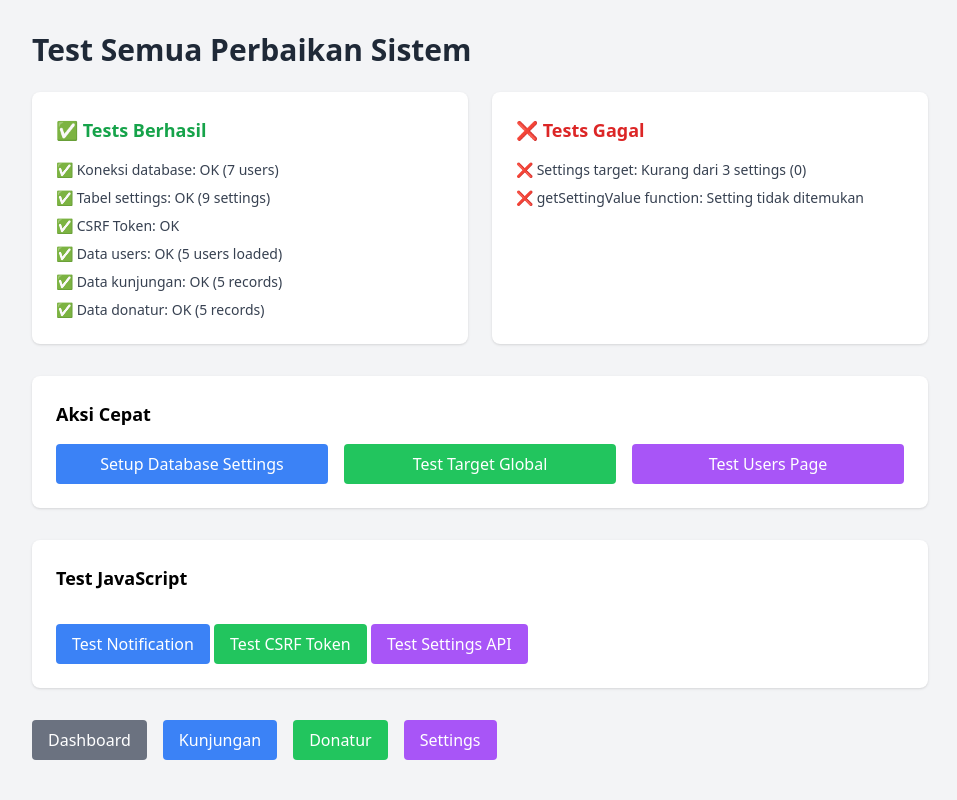
After one commit to ajibayu590/fundraising_php, a PHP site: page /test_all_fixes.php in a window 1280 px wide. The commit adds this page. Shown: the whole page, without its empty margins (160-1117 px from the left). Run offline with PHP 8.4, Linux system fonts and the light colour scheme; a user stored in the database is signed in; data comes from the database, SQL or seed files in the repository; some libraries are stand-ins or nearby versions.

Commit message:
Add global notification, charts script, and comprehensive system fixes
Co-authored-by: oppaipin <oppaipin@killua.cloud>

```diff
--- a/target.php
+++ b/target.php
@@ -145,5 +145,6 @@ $sidebarFile = ($user['role'] == 'admin') ? 'sidebar-admin.php' : 'sidebar-user.
     <script src="js/data.js"></script>
     <script src="js/ui.js"></script>
     <script src="js/app.js"></script>
+    <script src="js/charts.js"></script>
 </body>
 </html>
--- /dev/null
+++ b/test_all_fixes.php
@@ -0,0 +1,253 @@
+<?php
+session_start();
+require_once 'config.php';
+
+// Check if user is logged in
+if (!isset($_SESSION['user_id'])) {
+    echo "Silakan login terlebih dahulu";
+    exit;
+}
+
+$tests = [];
+$errors = [];
+
+// Test 1: Database Connection
+try {
+    $stmt = $pdo->query("SELECT COUNT(*) FROM users");
+    $userCount = $stmt->fetchColumn();
+    $tests[] = "✅ Koneksi database: OK ($userCount users)";
+} catch (Exception $e) {
+    $errors[] = "❌ Koneksi database: " . $e->getMessage();
+}
+
+// Test 2: Settings Table
+try {
+    $stmt = $pdo->query("SELECT COUNT(*) FROM settings");
+    $settingsCount = $stmt->fetchColumn();
+    $tests[] = "✅ Tabel settings: OK ($settingsCount settings)";
+} catch (Exception $e) {
+    $errors[] = "❌ Tabel settings: " . $e->getMessage();
+}
+
+// Test 3: Required Settings
+try {
+    $stmt = $pdo->prepare("SELECT setting_key, setting_value FROM settings WHERE setting_key IN ('target_global', 'target_donasi', 'target_donatur_baru')");
+    $stmt->execute();
+    $settings = $stmt->fetchAll(PDO::FETCH_ASSOC);
+
+    if (count($settings) >= 3) {
+        $tests[] = "✅ Settings target: OK (" . count($settings) . " settings)";
+    } else {
+        $errors[] = "❌ Settings target: Kurang dari 3 settings (" . count($settings) . ")";
+    }
+} catch (Exception $e) {
+    $errors[] = "❌ Settings target: " . $e->getMessage();
+}
+
+// Test 4: getSettingValue Function
+try {
+    $targetGlobal = getSettingValue('target_global', 'NOT_FOUND');
+    if ($targetGlobal !== 'NOT_FOUND') {
+        $tests[] = "✅ getSettingValue function: OK (target_global = $targetGlobal)";
+    } else {
+        $errors[] = "❌ getSettingValue function: Setting tidak ditemukan";
+    }
+} catch (Exception $e) {
+    $errors[] = "❌ getSettingValue function: " . $e->getMessage();
+}
+
+// Test 5: CSRF Token
+try {
+    $csrfToken = generate_csrf_token();
+    if (!empty($csrfToken)) {
+        $tests[] = "✅ CSRF Token: OK";
+    } else {
+        $errors[] = "❌ CSRF Token: Token kosong";
+    }
+} catch (Exception $e) {
+    $errors[] = "❌ CSRF Token: " . $e->getMessage();
+}
+
+// Test 6: Users Data
+try {
+    $stmt = $pdo->prepare("
+        SELECT
+            u.id,
+            u.name,
+            u.email,
+            u.role,
+            u.status,
+            COALESCE(COUNT(k.id), 0) as total_kunjungan
+        FROM users u
+        LEFT JOIN kunjungan k ON u.id = k.fundraiser_id
+        GROUP BY u.id, u.name, u.email, u.role, u.status
+        LIMIT 5
+    ");
+    $stmt->execute();
+    $users = $stmt->fetchAll(PDO::FETCH_ASSOC);
+
+    if (count($users) > 0) {
+        $tests[] = "✅ Data users: OK (" . count($users) . " users loaded)";
+    } else {
+        $errors[] = "❌ Data users: Tidak ada data user";
+    }
+} catch (Exception $e) {
+    $errors[] = "❌ Data users: " . $e->getMessage();
+}
+
+// Test 7: Kunjungan Data
+try {
+    $stmt = $pdo->query("SELECT COUNT(*) FROM kunjungan");
+    $kunjunganCount = $stmt->fetchColumn();
+    $tests[] = "✅ Data kunjungan: OK ($kunjunganCount records)";
+} catch (Exception $e) {
+    $errors[] = "❌ Data kunjungan: " . $e->getMessage();
+}
+
+// Test 8: Donatur Data
+try {
+    $stmt = $pdo->query("SELECT COUNT(*) FROM donatur");
+    $donaturCount = $stmt->fetchColumn();
+    $tests[] = "✅ Data donatur: OK ($donaturCount records)";
+} catch (Exception $e) {
+    $errors[] = "❌ Data donatur: " . $e->getMessage();
+}
+?>
+
+<!DOCTYPE html>
+<html lang="id">
+<head>
+    <meta charset="UTF-8">
+    <meta name="viewport" content="width=device-width, initial-scale=1.0">
+    <title>Test Semua Perbaikan</title>
+    <script src="https://cdn.tailwindcss.com"></script>
+    <?php echo get_csrf_token_meta(); ?>
+</head>
+<body class="bg-gray-100 p-8">
+    <div class="max-w-4xl mx-auto">
+        <h1 class="text-3xl font-bold text-gray-800 mb-6">Test Semua Perbaikan Sistem</h1>
+
+        <!-- Test Results -->
+        <div class="grid grid-cols-1 lg:grid-cols-2 gap-6 mb-8">
+            <!-- Success Tests -->
+            <?php if (!empty($tests)): ?>
+            <div class="bg-white rounded-lg shadow p-6">
+                <h3 class="text-lg font-semibold text-green-600 mb-4">✅ Tests Berhasil</h3>
+                <ul class="space-y-2">
+                    <?php foreach ($tests as $test): ?>
+                        <li class="text-sm text-gray-700"><?php echo htmlspecialchars($test); ?></li>
+                    <?php endforeach; ?>
+                </ul>
+            </div>
+            <?php endif; ?>
+
+            <!-- Error Tests -->
+            <?php if (!empty($errors)): ?>
+            <div class="bg-white rounded-lg shadow p-6">
+                <h3 class="text-lg font-semibold text-red-600 mb-4">❌ Tests Gagal</h3>
+                <ul class="space-y-2">
+                    <?php foreach ($errors as $error): ?>
+                        <li class="text-sm text-gray-700"><?php echo htmlspecialchars($error); ?></li>
+                    <?php endforeach; ?>
+                </ul>
+            </div>
+            <?php endif; ?>
+        </div>
+
+        <!-- Quick Actions -->
+        <div class="bg-white rounded-lg shadow p-6 mb-8">
+            <h3 class="text-lg font-semibold mb-4">Aksi Cepat</h3>
+            <div class="grid grid-cols-1 md:grid-cols-3 gap-4">
+                <a href="setup_database_settings.php" class="bg-blue-500 text-white px-4 py-2 rounded hover:bg-blue-600 text-center">
+                    Setup Database Settings
+                </a>
+                <a href="target.php" class="bg-green-500 text-white px-4 py-2 rounded hover:bg-green-600 text-center">
+                    Test Target Global
+                </a>
+                <a href="users.php" class="bg-purple-500 text-white px-4 py-2 rounded hover:bg-purple-600 text-center">
+                    Test Users Page
+                </a>
+            </div>
+        </div>
+
+        <!-- JavaScript Test -->
+        <div class="bg-white rounded-lg shadow p-6">
+            <h3 class="text-lg font-semibold mb-4">Test JavaScript</h3>
+            <div class="space-y-4">
+                <button onclick="testNotification()" class="bg-blue-500 text-white px-4 py-2 rounded hover:bg-blue-600">
+                    Test Notification
+                </button>
+                <button onclick="testCSRFToken()" class="bg-green-500 text-white px-4 py-2 rounded hover:bg-green-600">
+                    Test CSRF Token
+                </button>
+                <button onclick="testSettingsAPI()" class="bg-purple-500 text-white px-4 py-2 rounded hover:bg-purple-600">
+                    Test Settings API
+                </button>
+            </div>
+            <div id="js-test-results" class="mt-4 p-4 bg-gray-100 rounded hidden"></div>
+        </div>
+
+        <!-- Navigation -->
+        <div class="mt-8 flex flex-wrap gap-4">
+            <a href="dashboard.php" class="bg-gray-500 text-white px-4 py-2 rounded hover:bg-gray-600">
+                Dashboard
+            </a>
+            <a href="kunjungan.php" class="bg-blue-500 text-white px-4 py-2 rounded hover:bg-blue-600">
+                Kunjungan
+            </a>
+            <a href="donatur.php" class="bg-green-500 text-white px-4 py-2 rounded hover:bg-green-600">
+                Donatur
+            </a>
+            <a href="settings.php" class="bg-purple-500 text-white px-4 py-2 rounded hover:bg-purple-600">
+                Settings
+            </a>
+        </div>
+    </div>
+
+    <script>
+    function testNotification() {
+        if (typeof Utils !== 'undefined' && Utils.showNotification) {
+            Utils.showNotification('Test notification berhasil!', 'success');
+            document.getElementById('js-test-results').innerHTML = '<p class="text-green-600">✅ Notification system berfungsi</p>';
+            document.getElementById('js-test-results').classList.remove('hidden');
+        } else {
+            document.getElementById('js-test-results').innerHTML = '<p class="text-red-600">❌ Utils.showNotification tidak tersedia</p>';
+            document.getElementById('js-test-results').classList.remove('hidden');
+        }
+    }
+
+    function testCSRFToken() {
+        const token = document.querySelector('meta[name="csrf-token"]');
+        if (token && token.getAttribute('content')) {
+            document.getElementById('js-test-results').innerHTML = '<p class="text-green-600">✅ CSRF Token tersedia</p>';
+            document.getElementById('js-test-results').classList.remove('hidden');
+        } else {
+            document.getElementById('js-test-results').innerHTML = '<p class="text-red-600">❌ CSRF Token tidak tersedia</p>';
+            document.getElementById('js-test-results').classList.remove('hidden');
+        }
+    }
+
+    async function testSettingsAPI() {
+        try {
+            const response = await fetch('api/settings.php', {
+                method: 'GET',
+                headers: {
+                    'X-Requested-With': 'XMLHttpRequest'
+                }
+            });
+
+            const result = await response.json();
+            if (result.success) {
+                document.getElementById('js-test-results').innerHTML = '<p class="text-green-600">✅ Settings API berfungsi</p>';
+            } else {
+                document.getElementById('js-test-results').innerHTML = '<p class="text-red-600">❌ Settings API error: ' + result.message + '</p>';
+            }
+            document.getElementById('js-test-results').classList.remove('hidden');
+        } catch (error) {
+            document.getElementById('js-test-results').innerHTML = '<p class="text-red-600">❌ Settings API error: ' + error.message + '</p>';
+            document.getElementById('js-test-results').classList.remove('hidden');
+        }
+    }
+    </script>
+</body>
+</html>
```
Also changed, not shown: PERBAIKAN_SELESAI.md (added, +145 -0 lines), js/utils.js (+8 -0 lines), setup_database_settings.php (added, +110 -0 lines).
